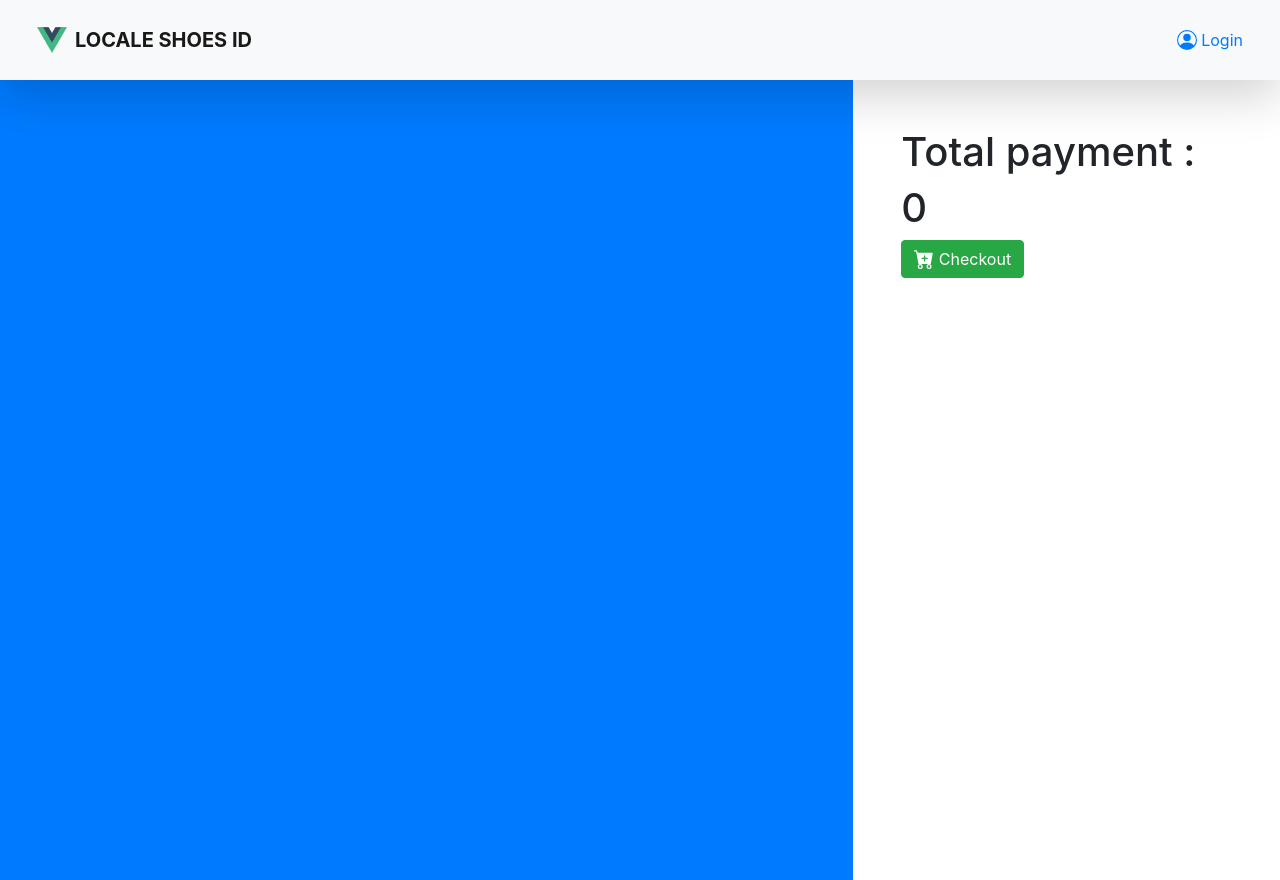
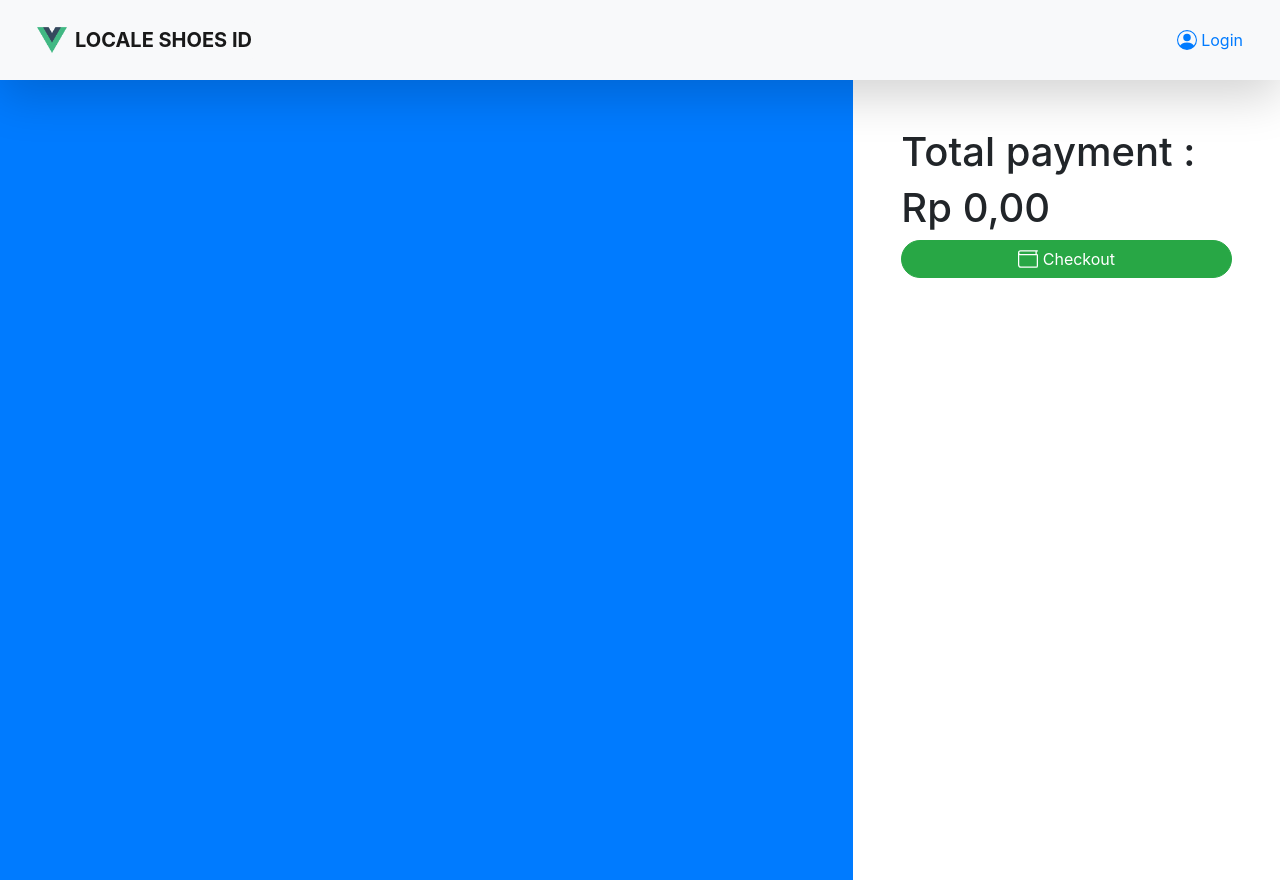
Before and after one commit to rmt-07-glasgow-fox/e-commerce-customer, a Vue app: page /cart in a window 1280 px wide. Built offline with nearby package versions, Linux system fonts and the light colour scheme.

Commit message:
add rupiah format

```diff
--- a/src/components/CardCart.vue
+++ b/src/components/CardCart.vue
@@ -7,8 +7,8 @@
       <div class="col-md-8">
         <div class="card-body">
           <h4 class="card-title">{{ cart.Product.name }}</h4>
-          <h5 class="card-title">Total : {{ cart.totalPrice }}</h5>
-          <small class="text-muted">Price : {{ cart.Product.price }}/pcs</small><br>
+          <h5 class="card-title">Total : {{ toRupiah(cart.totalPrice) }}</h5>
+          <small class="text-muted">Price : {{ toRupiah(cart.Product.price) }} / pcs</small><br>
           <small class="text-muted">Stock : {{ cart.Product.stock }}</small>
           <div class="my-2">
             <form @submit.prevent="updateCart(cart.id)">
@@ -55,6 +55,12 @@ export default {
       }
 
       await this.$store.dispatch('updateCart', body)
+    },
+    toRupiah (number) {
+      return number.toLocaleString('id-ID', {
+        style: 'currency',
+        currency: 'IDR'
+      })
     }
   },
   props: ['cart'],
--- a/src/components/CardProduct.vue
+++ b/src/components/CardProduct.vue
@@ -8,7 +8,7 @@
       />
       <div class="card-body card-body text-light">
         <h6 class="card-title">{{product.name}}</h6>
-        <p class="card-text">Price : {{product.price}}</p>
+        <p class="card-text">Price : {{toRupiah(product.price)}}</p>
         <p class="card-text">Stock : {{product.stock}}</p>
         <button @click="addCart(product.id)" class="btn btn-warning bg-gradient btn-block shadow-lg"><b-icon icon="cart-plus-fill"/> Add to Cart</button>
       </div>
@@ -24,6 +24,12 @@ export default {
     async addCart (ProductId) {
       console.log('>>> addCart ', ProductId)
       this.$store.dispatch('addCart', ProductId)
+    },
+    toRupiah (number) {
+      return number.toLocaleString('id-ID', {
+        style: 'currency',
+        currency: 'IDR'
+      })
     }
   },
   props: ['product'],
--- a/src/views/Cart.vue
+++ b/src/views/Cart.vue
@@ -2,17 +2,15 @@
   <div class="container-fluid" id="container">
     <div class="row no-gutter h-100">
       <div class="col-md-8 col-lg-8 bg-primary p-5">
-        <CardCart
-        v-for="(cart, index) in carts"
-        :key="index"
-        :cart="cart"
-        />
+        <CardCart v-for="(cart, index) in carts" :key="index" :cart="cart" />
       </div>
       <div class="col-md-8 col-lg-4 p-5">
         <form>
-          <h1>Total payment : </h1>
-          <h1>{{totalPayment}}</h1>
-          <button class="btn btn-success"> <b-icon icon="cart-plus-fill"/> Checkout</button>
+          <h1>Total payment :</h1>
+          <h1>{{ toRupiah(totalPayment) }}</h1>
+          <button class="btn btn-success btn-block">
+            <b-icon icon="wallet" /> Checkout
+          </button>
         </form>
       </div>
     </div>
@@ -24,15 +22,26 @@ import { mapState } from 'vuex'
 import CardCart from '../components/CardCart'
 
 export default {
+  methods: {
+    toRupiah (number) {
+      return number.toLocaleString('id-ID', {
+        style: 'currency',
+        currency: 'IDR'
+      })
+    }
+  },
   components: { CardCart },
   computed: { ...mapState(['carts', 'totalPayment']) }
 }
 </script>
 
 <style scoped>
-
 #container {
   height: 100vh;
 }
 
+button {
+  border-radius: 20px;
+}
+
 </style>
--- a/src/views/Home.vue
+++ b/src/views/Home.vue
@@ -1,8 +1,5 @@
 <template>
   <b-container fluid class="h-100 w-100 py-5 bg-image">
-    <div class="container text-center">
-      <h1>Products</h1>
-    </div>
     <div class="row justify-content-start">
       <CardProduct v-for="(product, index) in products"
       :key="index"
```
